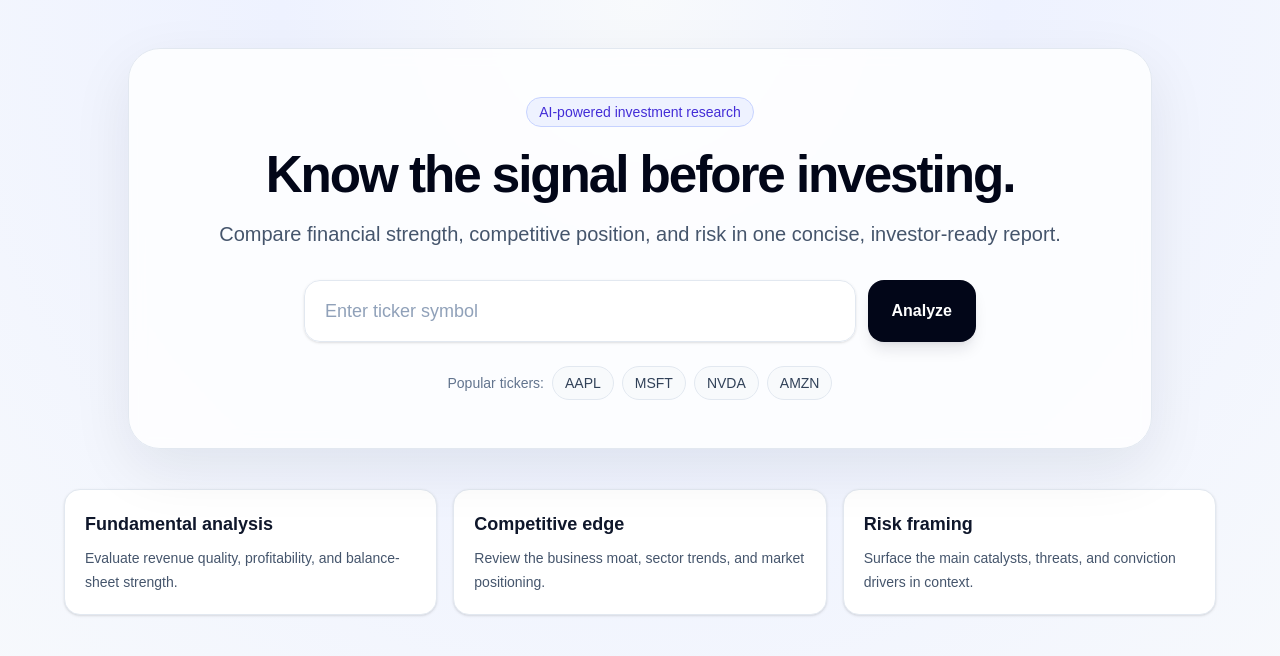
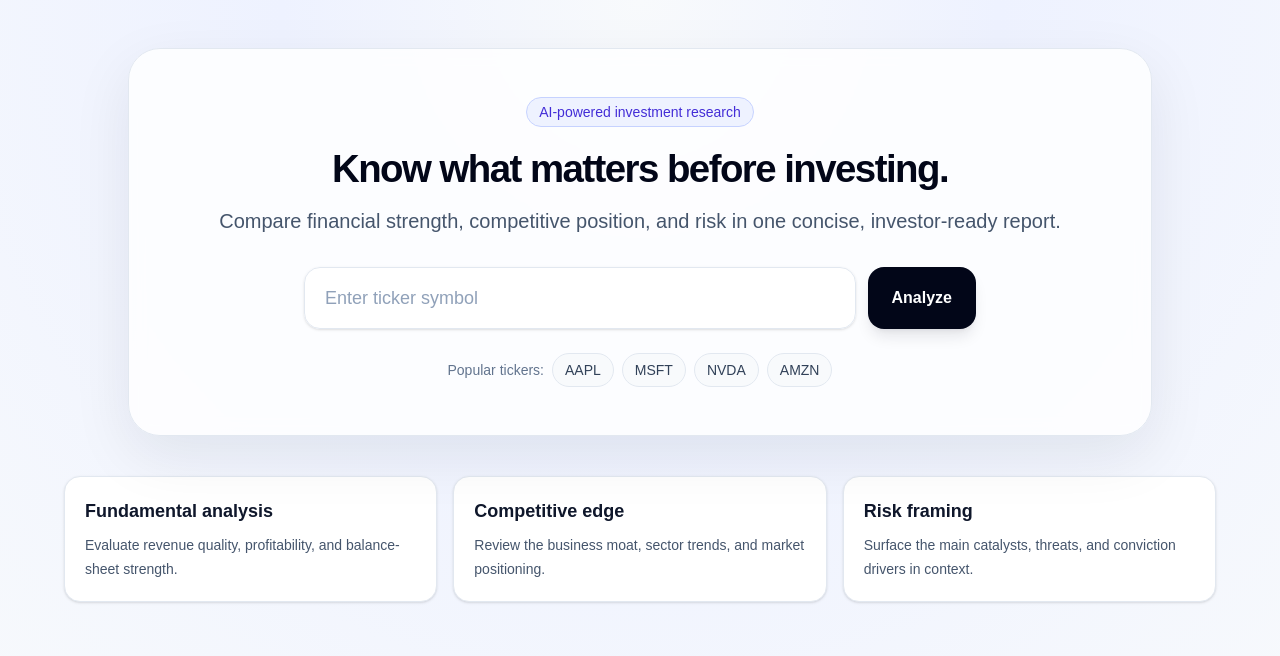
Before and after one commit to meysamrezaee/investment-research-platform, a Next.js app in the folder frontend/: page / in a window 1280 px wide. Shown: the top 656 px of the page. Built offline with nearby package versions, Linux system fonts and the light colour scheme.

Commit message:
UI: fixed minor frontend issue

```diff
--- a/frontend/src/app/page.tsx
+++ b/frontend/src/app/page.tsx
@@ -28,8 +28,8 @@ export default function HomePage() {
               AI-powered investment research
             </div>
 
-            <h1 className="mx-auto max-w-full text-[clamp(2.25rem,4vw,5.25rem)] font-black leading-[0.95] tracking-[-0.04em] text-slate-950 dark:text-white">
-              Know the signal before investing.
+            <h1 className="mx-auto max-w-full text-[clamp(2.25rem,3.0vw,5.25rem)] font-black leading-[0.95] tracking-[-0.04em] text-slate-950 dark:text-white">
+              Know what matters before investing.
             </h1>
 
             <p className="mx-auto mt-5 max-w-[1100px] text-lg text-slate-600 md:text-xl dark:text-slate-300">
```
Also changed, not shown: 1 other file (tests, documents, lock files or other folders).
